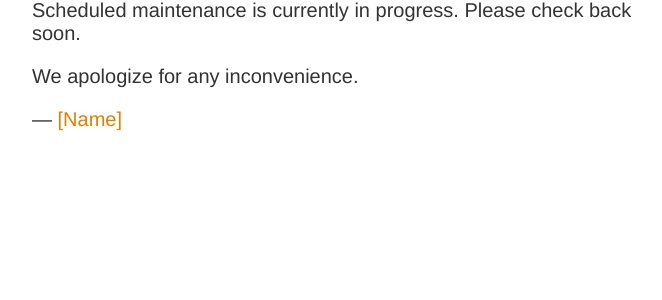
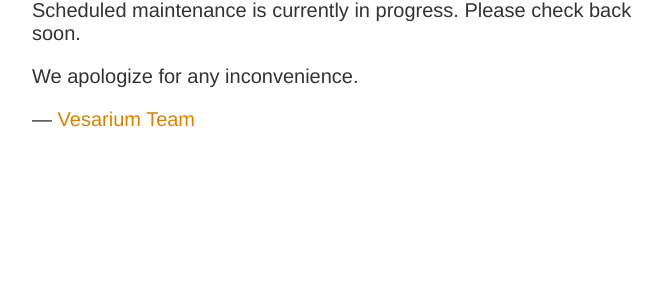
Before and after one commit to vesarium/homepage, a Symfony app: template templates/maintenance.html.twig in a window 1280 px wide. Shown: the part 273-573 px from the top of the page, without its empty margins (283-945 px from the left). Run offline with Twig, Linux system fonts and the light colour scheme; the template is opened without the code that fills it, so the values that code supplies are empty; some libraries are stand-ins or nearby versions.

Commit message:
maintenance

```diff
--- a/templates/maintenance.html.twig
+++ b/templates/maintenance.html.twig
@@ -20,7 +20,7 @@
     <h1>Site is temporarily unavailable.</h1>
     <p>Scheduled maintenance is currently in progress. Please check back soon.</p>
     <p>We apologize for any inconvenience.</p>
-    <p id="signature">&mdash; <a href="mailto:[Email]">[Name]</a></p>
+    <p id="signature">&mdash; <a href="mailto:info@vesarium.com">Vesarium Team</a></p>
 </article>
 </body>
 </html>
```
